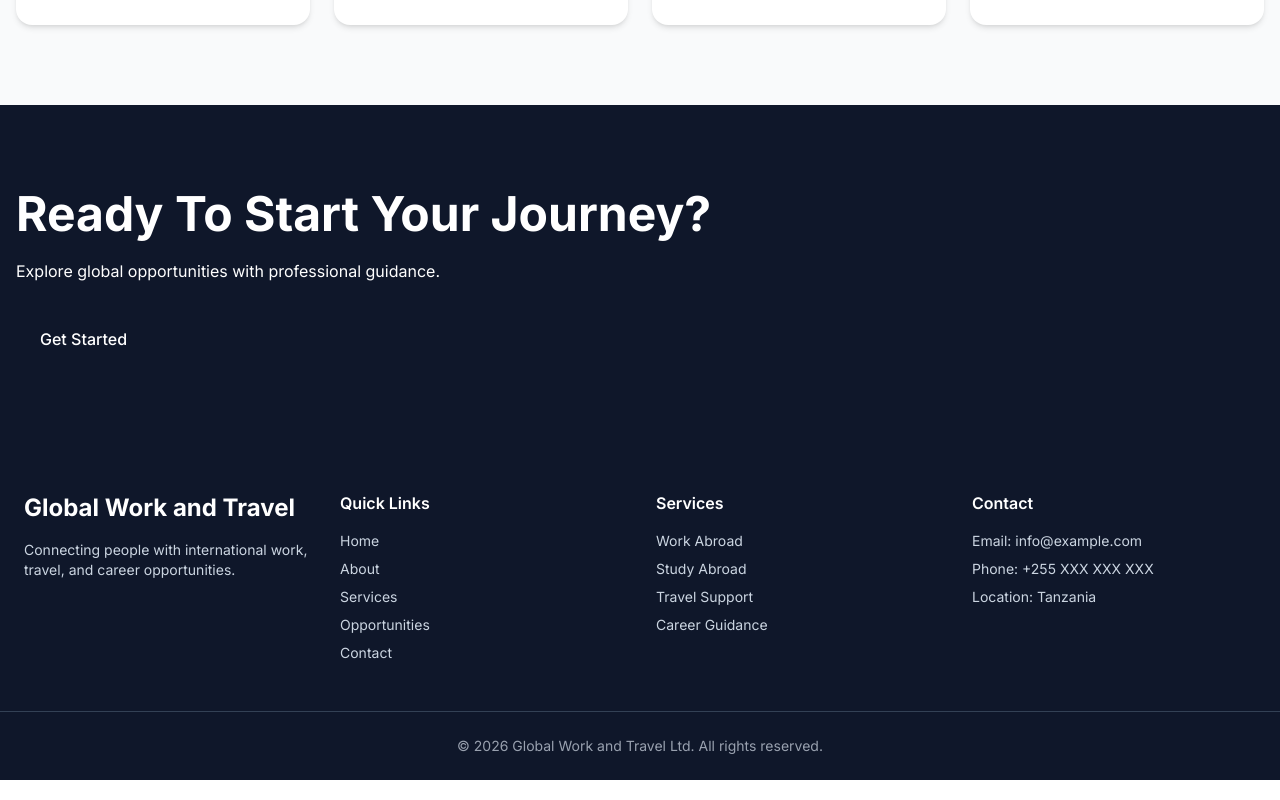
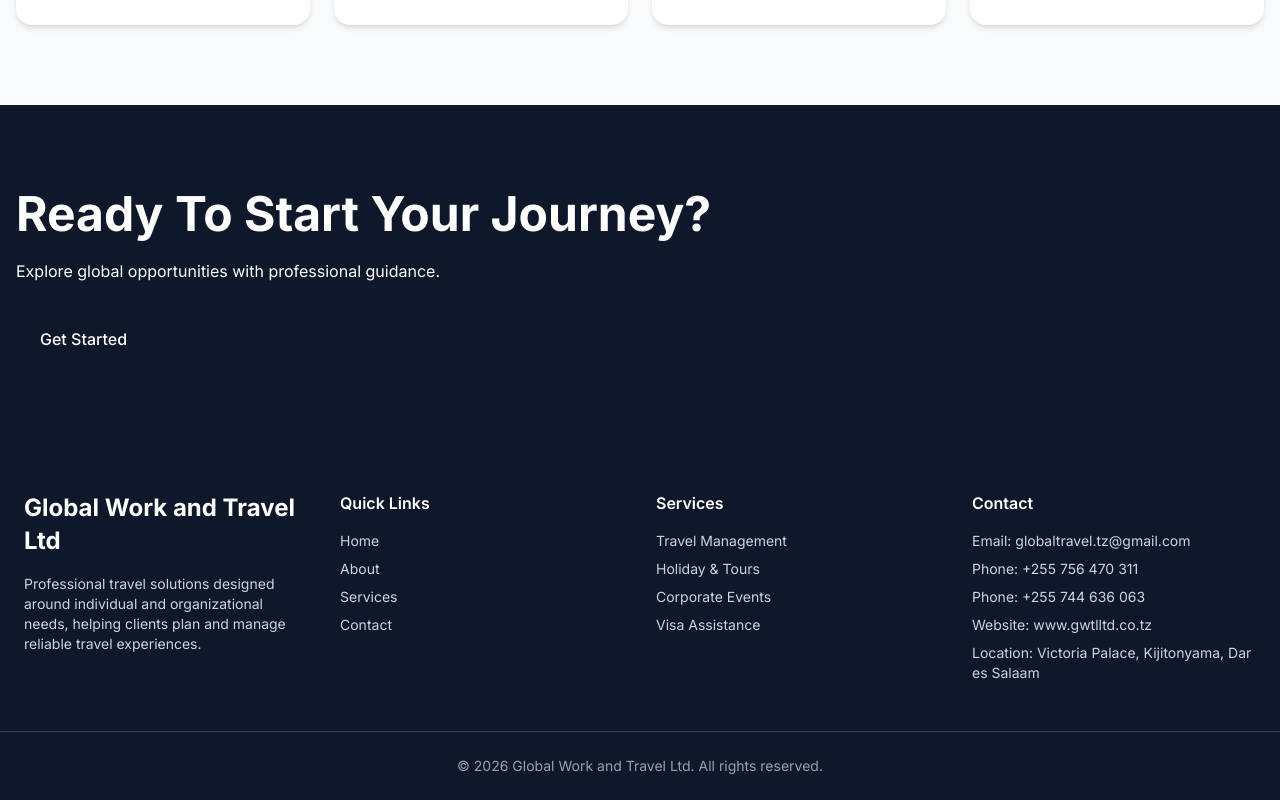
Before and after one commit to ericbalaile/Balaile-Tech-Lab, a React (Vite) app: page / in a window 1280 px wide. Shown: the part 4225-5025 px from the top of the page. Built offline with nearby package versions, Linux system fonts and the light colour scheme.

Commit message:
Remove opportunities page and align website structure

```diff
--- a/src/components/layout/Footer.jsx
+++ b/src/components/layout/Footer.jsx
@@ -1,46 +1,86 @@
+import { NavLink } from "react-router-dom";
+
 function Footer() {
+  const quickLinks = [
+    {
+      label: "Home",
+      path: "/",
+    },
+    {
+      label: "About",
+      path: "/about",
+    },
+    {
+      label: "Services",
+      path: "/services",
+    },
+    {
+      label: "Contact",
+      path: "/contact",
+    },
+  ];
+
+  const services = [
+    "Travel Management",
+    "Holiday & Tours",
+    "Corporate Events",
+    "Visa Assistance",
+  ];
+
   return (
     <footer className="bg-gray-900 text-white">
       <div className="mx-auto grid max-w-7xl gap-8 px-6 py-12 md:grid-cols-4">
+        {/* Company */}
         <div>
-          <h2 className="text-xl font-bold">Global Work and Travel</h2>
+          <h2 className="text-xl font-bold">Global Work and Travel Ltd</h2>
 
           <p className="mt-4 text-sm text-gray-300">
-            Connecting people with international work, travel, and career
-            opportunities.
+            Professional travel solutions designed around individual and
+            organizational needs, helping clients plan and manage reliable
+            travel experiences.
           </p>
         </div>
 
+        {/* Quick Links */}
         <div>
           <h3 className="font-semibold">Quick Links</h3>
 
           <ul className="mt-4 space-y-2 text-sm text-gray-300">
-            <li>Home</li>
-            <li>About</li>
-            <li>Services</li>
-            <li>Opportunities</li>
-            <li>Contact</li>
+            {quickLinks.map((link) => (
+              <li key={link.label}>
+                <NavLink to={link.path} className="transition hover:text-white">
+                  {link.label}
+                </NavLink>
+              </li>
+            ))}
           </ul>
         </div>
 
+        {/* Services */}
         <div>
           <h3 className="font-semibold">Services</h3>
 
           <ul className="mt-4 space-y-2 text-sm text-gray-300">
-            <li>Work Abroad</li>
-            <li>Study Abroad</li>
-            <li>Travel Support</li>
-            <li>Career Guidance</li>
+            {services.map((service) => (
+              <li key={service}>{service}</li>
+            ))}
           </ul>
         </div>
 
+        {/* Contact */}
         <div>
           <h3 className="font-semibold">Contact</h3>
 
           <ul className="mt-4 space-y-2 text-sm text-gray-300">
-            <li>Email: info@example.com</li>
-            <li>Phone: +255 XXX XXX XXX</li>
-            <li>Location: Tanzania</li>
+            <li>Email: globaltravel.tz@gmail.com</li>
+
+            <li>Phone: +255 756 470 311</li>
+
+            <li>Phone: +255 744 636 063</li>
+
+            <li>Website: www.gwtlltd.co.tz</li>
+
+            <li>Location: Victoria Palace, Kijitonyama, Dar es Salaam</li>
           </ul>
         </div>
       </div>
--- a/src/pages/Opportunities.jsx
+++ /dev/null
@@ -1,9 +0,0 @@
-function Opportunities() {
-  return (
-    <main>
-      <h1>Opportunities Page</h1>
-    </main>
-  )
-}
-
-export default Opportunities
```
Also changed, not shown: src/router/index.jsx (+12 -17 lines).
